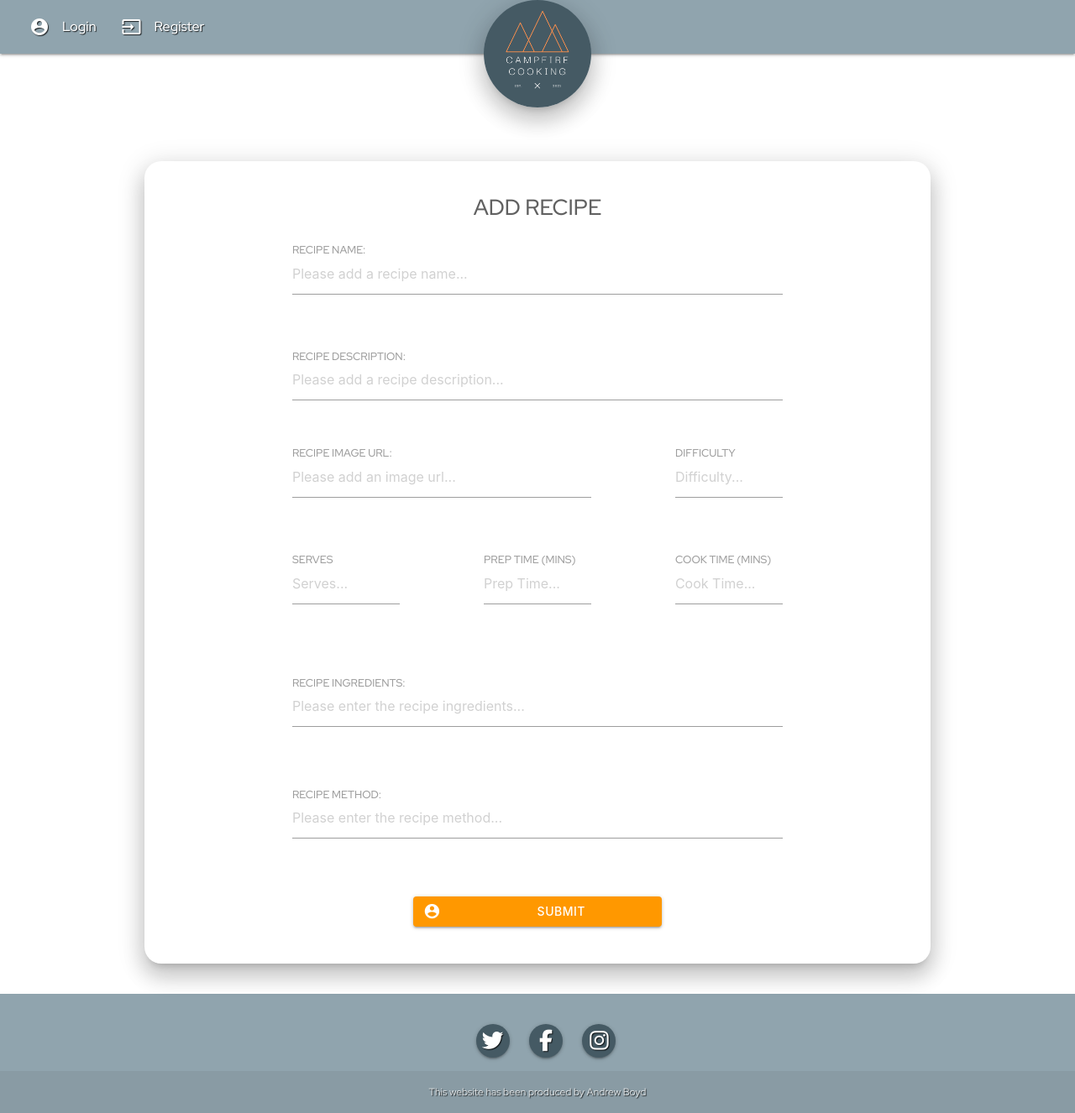
After one commit to andrewboyd79/campfire-cooking, a Flask app: page /add_recipes in a window 1280 px wide. The commit adds this page. Shown: the whole page at 84% size. Run offline with Flask 2, Linux system fonts and the light colour scheme; some libraries are stand-ins or nearby versions.

Commit message:
Create add_recipes page

```diff
--- a/app.py
+++ b/app.py
@@ -19,8 +19,13 @@ mongo = PyMongo(app)
 @app.route("/")
 @app.route("/recipes")
 def recipes():
-    recipes = mongo.db.recipes.find()
+    recipes = list(mongo.db.recipes.find())
     return render_template("recipes.html", recipes=recipes)
+
+
+@app.route("/add_recipes")
+def add_recipes():
+    return render_template("add_recipes.html")
 
 
 @app.route("/register", methods=["GET", "POST"])
--- a/static/css/style.css
+++ b/static/css/style.css
@@ -105,7 +105,7 @@ footer li {
     text-transform: uppercase;
 }
 
-.form-details h6{
+.form-details h5{
     font-weight: 500;
     text-transform: uppercase;
     margin-bottom: 1.5rem;
--- /dev/null
+++ b/templates/add_recipes.html
@@ -0,0 +1,99 @@
+{% extends "base.html" %}
+{% block content %}
+
+<div class="row form-container grey-text text-darken-2">
+    <div class="col form-wrapper s12 l12 xl10 offset-xl1">
+        <div class="card-panel z-depth-4">
+
+            <!--Sign up and benefits - Left hand side section-->
+            <div class="row">
+
+                <!--Registration form - Right hand side section-->
+                <form class="col s12 form-details" method="POST" action="{{ url_for('register') }}">
+                    <h5 class="center-align">Add Recipe</h5>
+
+                    <div class="row">
+                        <div class="input-field col s10 xl8 offset-s1 offset-xl2">
+                            <input placeholder="Please add a recipe name... " id="recipe_name" name="recipe_name" minlength="3" type="text"
+                                class="validate">
+                            <label for="recipe_name">Recipe Name:</label>
+                            <span class="helper-text" data-error="Recipe name must be at least 3 characters in length" data-success=""></span>
+                        </div>
+                    </div>
+
+                    <div class="row">
+                        <div class="input-field col s10 xl8 offset-s1 offset-xl2">
+                            <textarea id="recipe_summary" class="materialize-textarea" placeholder="Please add a recipe description..."></textarea>
+                            <label for="textarea1">Recipe Description:</label>
+                        </div>
+                    </div>
+
+                    <div class="row">
+                        <div class="input-field col s6 xl5 offset-s1 offset-xl2">
+                            <input placeholder="Please add an image url... " id="image_url" name="image_url" minlength="5" type="text"
+                                class="validate">
+                            <label for="image_url">Recipe Image URL:</label>
+                            <span class="helper-text" data-error="Image URL must be at least 5 characters long" data-success=""></span>
+                        </div>
+
+                        <div class="input-field col s3 xl2 offset-s1 offset-xl1">
+                            <input placeholder="Difficulty... " id="difficulty" name="difficulty" type="text" class="validate">
+                            <label for="difficulty">Difficulty</label>
+                        </div>
+                    </div>
+
+                    <div class="row">
+                        <div class="input-field col s3 xl2 offset-s1 offset-xl2">
+                            <input placeholder="Serves... " id="serves" name="serves" type="text" minlength="1" maxlength="2" pattern="^[0-9]{1,2}" class="validate">
+                            <label for="serves">Serves</label>
+                            <span class="helper-text" data-error="Please enter a number this recipe serves" data-success=""></span>
+                        </div>
+                        <div class="input-field col s3 xl2 offset-s1 offset-xl1">
+                            <input placeholder="Prep Time... " id="prep_time" name="prep_time" type="text" minlength="1" maxlength="2" pattern="^[0-9]{1,2}" class="validate">
+                            <label for="prep_time">Prep Time (mins)</label>
+                            <span class="helper-text" data-error="Please enter a number this recipe serves" data-success=""></span>
+                        </div>
+
+                        <div class="input-field col s3 xl2  offset-xl1">
+                            <input placeholder="Cook Time... " id="cook_time" name="cook_time" type="text" class="validate">
+                            <label for="cook_time">Cook Time (mins)</label>
+                        </div>
+
+                    </div>
+
+                    <div class="row">
+
+
+
+                    </div>
+
+
+                    <div class="row">
+                        <div class="input-field col s10 xl8 offset-s1 offset-xl2">
+                            <textarea id="ingredients" class="materialize-textarea" placeholder="Please enter the recipe ingredients..."></textarea>
+                            <label for="ingredients">Recipe Ingredients:</label>
+                            <span class="helper-text" data-error="Username unsuitable - must be between 5 & 25 characters" data-success="Username suitable"></span>
+                        </div>
+                    </div>
+
+                    <div class="row">
+                        <div class="input-field col s10 xl8 offset-s1 offset-xl2">
+                            <textarea id="method" class="materialize-textarea" placeholder="Please enter the recipe method..."></textarea>
+                            <label for="method">Recipe Method:</label>
+                            <span class="helper-text" data-error="Username unsuitable - must be between 5 & 25 characters" data-success="Username suitable"></span>
+                        </div>
+                    </div>
+
+                    <button class="btn waves-effect waves-grey col s4 offset-s4 orange" type="submit"
+                        name="action">Submit
+                        <i class="material-icons left">account_circles</i>
+                    </button>
+                </form>
+            </div>
+        </div>
+    </div>
+</div>
+
+
+
+{% endblock %}
--- a/templates/base.html
+++ b/templates/base.html
@@ -22,7 +22,7 @@
                     <ul id="nav-mobile-lhs" class="left hide-on-med-and-down ">
                     {% if session.user %}
                         <li><i class="material-icons left">face</i>{{ session.user }}</li>
-                        <li><a href="#"><i class="material-icons left">add_circle</i>Add recipe</a></li>
+                        <li><a href="{{url_for('add_recipes')}}"><i class="material-icons left">add_circle</i>Add recipe</a></li>
                         <li><a href="#"><i class="material-icons left">book</i>My recipe</a></li>
                     </ul>
                     {% endif %}
@@ -44,7 +44,7 @@
         <ul class="sidenav text-shadow blue-grey darken-2 white-text center" id="mobile-nav">
             <a href="{{ url_for('recipes') }}" class="brand-logo"><img class="z-depth-4 center" src="{{url_for('static', filename='images/campfire-cooking-logo-alt.png') }}" alt="campfire cooking logo"> </a>
         {% if session.user %}
-            <li><a href="#" class="white-text"><i class="material-icons white-text">add_circle</i>Add recipe</a></li>
+            <li><a href="{{url_for('add_recipes')}}" class="white-text"><i class="material-icons white-text">add_circle</i>Add recipe</a></li>
             <li><a href="#" class="white-text"><i class="material-icons white-text">book</i>My recipe</a></li>
             <li><a href="{{ url_for('logout') }}" class="white-text"><i class="material-icons white-text">close</i>Logout</a></li>
         {% else %}
--- a/templates/login.html
+++ b/templates/login.html
@@ -15,7 +15,7 @@
 
             <!--Login form - Right hand side section-->
                 <form class="col s12 l6 form-details" method="POST" action="{{ url_for('login') }}">
-                    <h6 class="center-align">Login to your account</h6>
+                    <h5 class="center-align">Login to your account</h5>
                     <div class="row">
                             <div class="input-field col s10 l8 offset-s1 offset-l2">
                                 <input placeholder="Please select a username... " id="username" name="username" minlength="5" maxlength="25" pattern="^[a-zA-Z0-9._]{5,25}" type="text" class="validate">
--- a/templates/recipes.html
+++ b/templates/recipes.html
@@ -22,6 +22,9 @@
     </div>
 
 <section>
+    <div>
+        <h5>Recipes</h5>
+    </div>
     <div class="row">
         {% for recipe in recipes %}
         <a class="grey-text text-darken-4" href="">
--- a/templates/register.html
+++ b/templates/register.html
@@ -23,7 +23,7 @@
 
                 <!--Registration form - Right hand side section-->
                 <form class="col s12 l8 xl8 form-details" method="POST" action="{{ url_for('register') }}">
-                    <h6 class="center-align hide-on-med-and-down">Accout registration</h6>
+                    <h5 class="center-align hide-on-med-and-down">Accout registration</h5>
 
                     <div class="row">
                         <div class="input-field col s10 xl8 offset-s1 offset-xl2">
```
